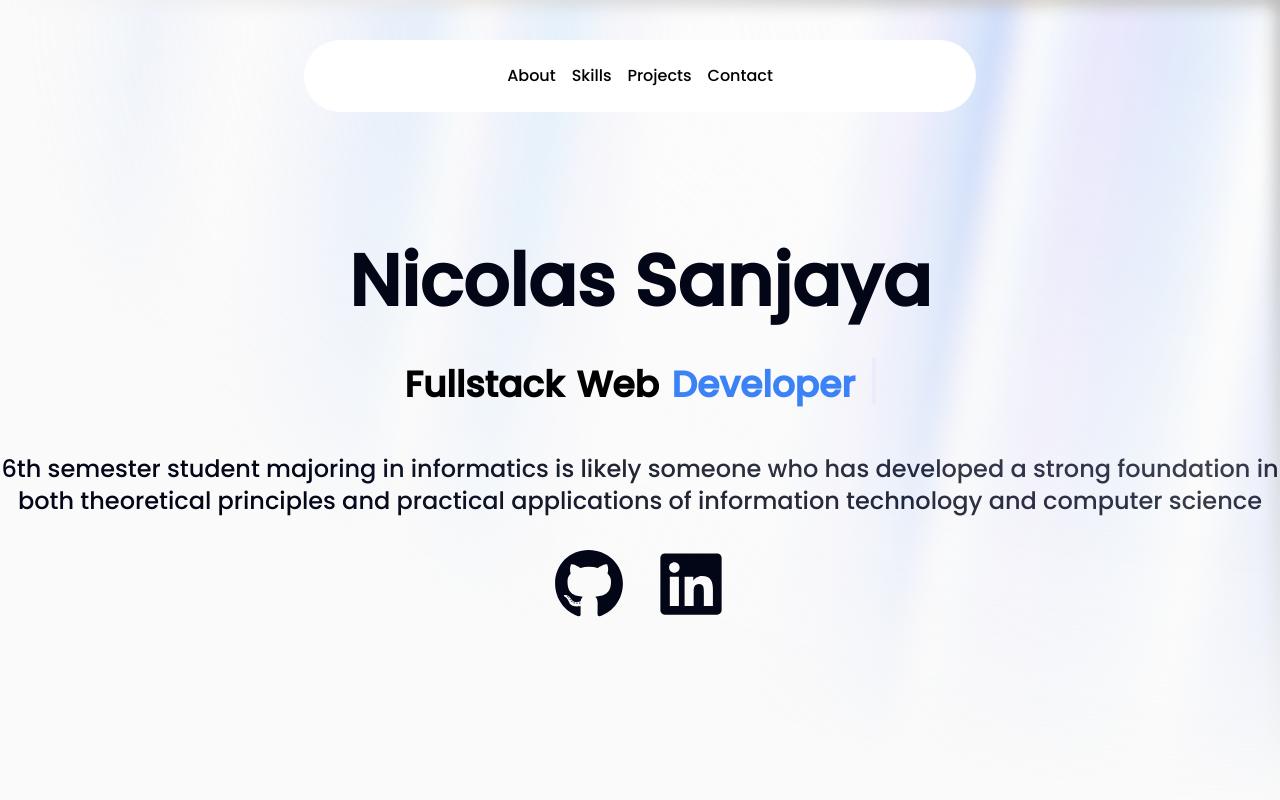
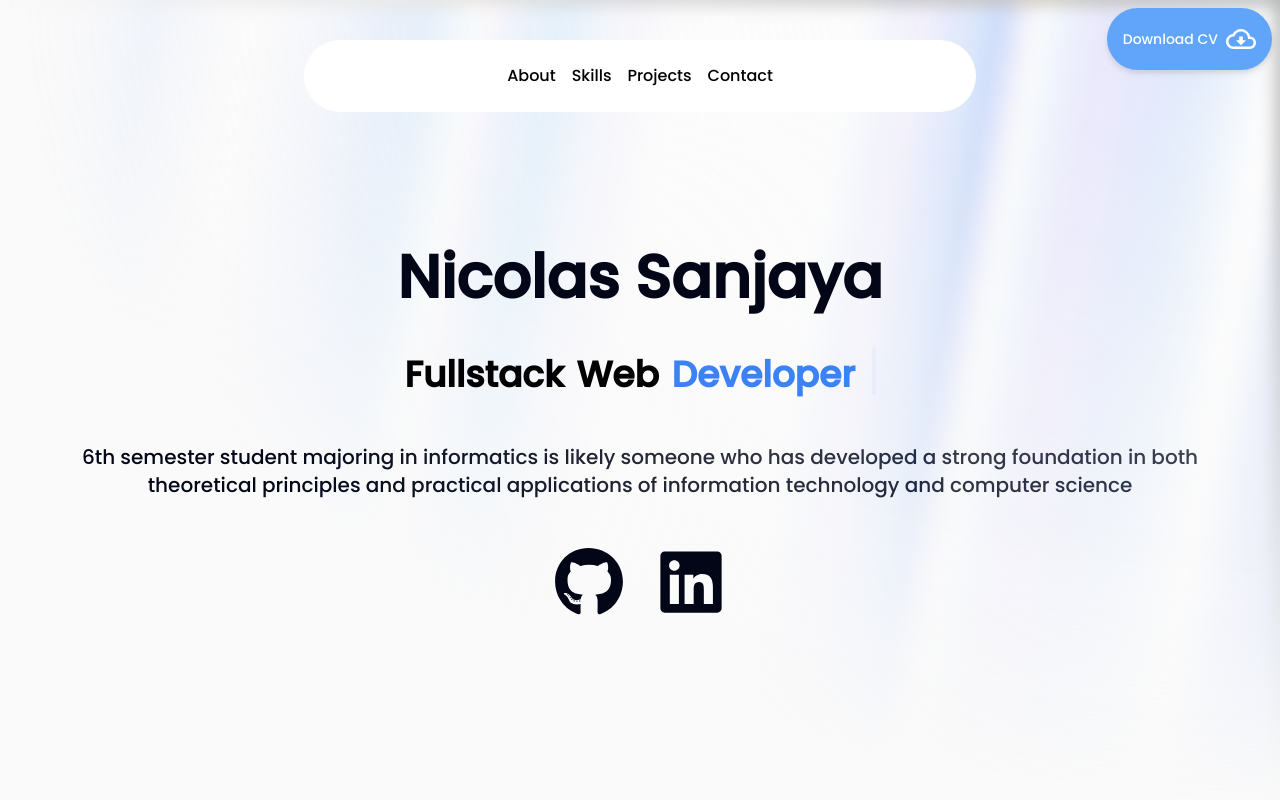
Before and after one commit to NicolasSanjaya/portfolio-next-app, a Next.js app: page / in a window 1280 px wide. Shown: the top 800 px of the page. Built offline with nearby package versions, Linux system fonts and the light colour scheme.

Commit message:
(add): adding loading bar while send message and adding download cv feature

```diff
--- a/src/app/globals.css
+++ b/src/app/globals.css
@@ -22,3 +22,17 @@
 ::-webkit-scrollbar-thumb:hover {
   background: #008dda;
 }
+
+.custom-loader {
+  width: 35px;
+  height: 35px;
+  border-radius: 50%;
+  background: conic-gradient(#0000 10%, #ffffff);
+  -webkit-mask: radial-gradient(farthest-side, #0000 calc(100% - 8px), #000 0);
+  animation: s3 1s infinite linear;
+}
+@keyframes s3 {
+  to {
+    transform: rotate(1turn);
+  }
+}
--- a/src/app/page.tsx
+++ b/src/app/page.tsx
@@ -11,8 +11,8 @@ import BlurCircle from "@/components/BlurCircle";
 import { FaArrowUp } from "react-icons/fa";
 import { Projects } from "@/components/Projects";
 import Contact from "@/components/Contact";
-import { ToastContainer } from "react-toastify";
 import Alert from "@/components/Alert";
+import { MdOutlineCloudDownload } from "react-icons/md";
 
 export default function Home() {
   const [active, setActive] = useState<string | null>(null);
@@ -118,6 +118,14 @@ export default function Home() {
         >
           <FaArrowUp />
         </button>
+        <Link
+          download={"/CV.pdf"}
+          href={"/CV.pdf"}
+          target="_blank"
+          className="fixed bottom-2 left-2 md:top-2 md:left-auto md:bottom-auto md:right-2 rounded-full bg-blue-400 p-2 md:p-4 text-white text-sm md:text-md flex gap-2 justify-center items-center drop-shadow-md z-[99999]"
+        >
+          Download CV <MdOutlineCloudDownload size={30} />
+        </Link>
       </TracingBeam>
     </main>
   );
--- a/src/components/About/index.tsx
+++ b/src/components/About/index.tsx
@@ -35,7 +35,7 @@ export function About() {
         }}
         className="relative flex flex-col gap-4 items-center justify-center px-4 flex-wrap mt-16"
       >
-        <h1 className="text-4xl md:text-7xl font-bold dark:text-white text-center">
+        <h1 className="text-4xl md:text-6xl font-bold dark:text-white text-center">
           Nicolas Sanjaya
         </h1>
         <TypewriterEffectSmooth words={words} />
@@ -49,12 +49,15 @@ export function About() {
           ease: "easeInOut",
         }}
       >
-        <h2 className="font-extralight text-xl md:text-2xl dark:text-neutral-200 py-4 text-center text-wrap">
+        <h2 className="font-extralight text-lg md:text-xl dark:text-neutral-200 mt-4 text-center text-wrap">
           6th semester student majoring in informatics is likely someone who has
-          developed a strong foundation in both theoretical principles and
-          practical applications of information technology and computer science
+          developed a strong foundation in both
         </h2>
-        <div className="flex gap-8 justify-center mt-4 scale-75 md:scale-100">
+        <h2 className="font-extralight text-lg md:text-xl dark:text-neutral-200 text-center text-wrap">
+          theoretical principles and practical applications of information
+          technology and computer science
+        </h2>
+        <div className="flex gap-8 justify-center mt-12 scale-75 md:scale-100">
           <Link
             href={"https://github.com/NicolasSanjaya"}
             target="_blank"
--- a/src/components/Contact/index.tsx
+++ b/src/components/Contact/index.tsx
@@ -21,9 +21,11 @@ const Contact: FC = () => {
     email: "",
     message: "",
   });
+  const [isLoading, setIsLoading] = useState(false);
 
   function onSubmit(data: FormData) {
-    sendEmail(data, setData);
+    setIsLoading(true);
+    sendEmail(data, setData, setIsLoading);
   }
 
   return (
@@ -102,7 +104,7 @@ const Contact: FC = () => {
       </div>
       <div>
         <button className="hover:shadow-form rounded-md bg-green-700 py-3 px-8 text-base font-semibold text-white outline-none hover:bg-green-900 transition-all duration-500">
-          Submit
+          {isLoading ? <div className="custom-loader"></div> : "Submit"}
         </button>
       </div>
     </form>
--- a/src/components/ui/hero-parallax.tsx
+++ b/src/components/ui/hero-parallax.tsx
@@ -147,7 +147,7 @@ export const ProductCard = ({
           width="600"
           className="object-contain object-left-top absolute h-full w-full inset-0"
           alt={product.title}
-          quality={70}
+          quality={50}
         />
       </Link>
       <div className="absolute inset-0 h-full w-full opacity-0 group-hover/product:opacity-80 bg-black pointer-events-none"></div>
--- a/src/utils/send-email.ts
+++ b/src/utils/send-email.ts
@@ -2,7 +2,7 @@ import { FormData } from "@/components/Contact";
 import Alert from "@/components/Alert";
 import { toast } from "react-toastify";
 
-export function sendEmail(data: FormData, setData: any) {
+export function sendEmail(data: FormData, setData: any, setIsLoading: any) {
   const apiEndpoint = "/api/email";
 
   fetch(apiEndpoint, {
@@ -12,6 +12,7 @@ export function sendEmail(data: FormData, setData: any) {
     .then((res) => res.json())
     .then((response) => {
       setData({ name: "", email: "", message: "" });
+      setIsLoading(false);
       toast(response.message, {
         position: "top-right",
         autoClose: 5000,
```
Also changed, not shown: 1 other file (tests, documents, lock files or other folders).
